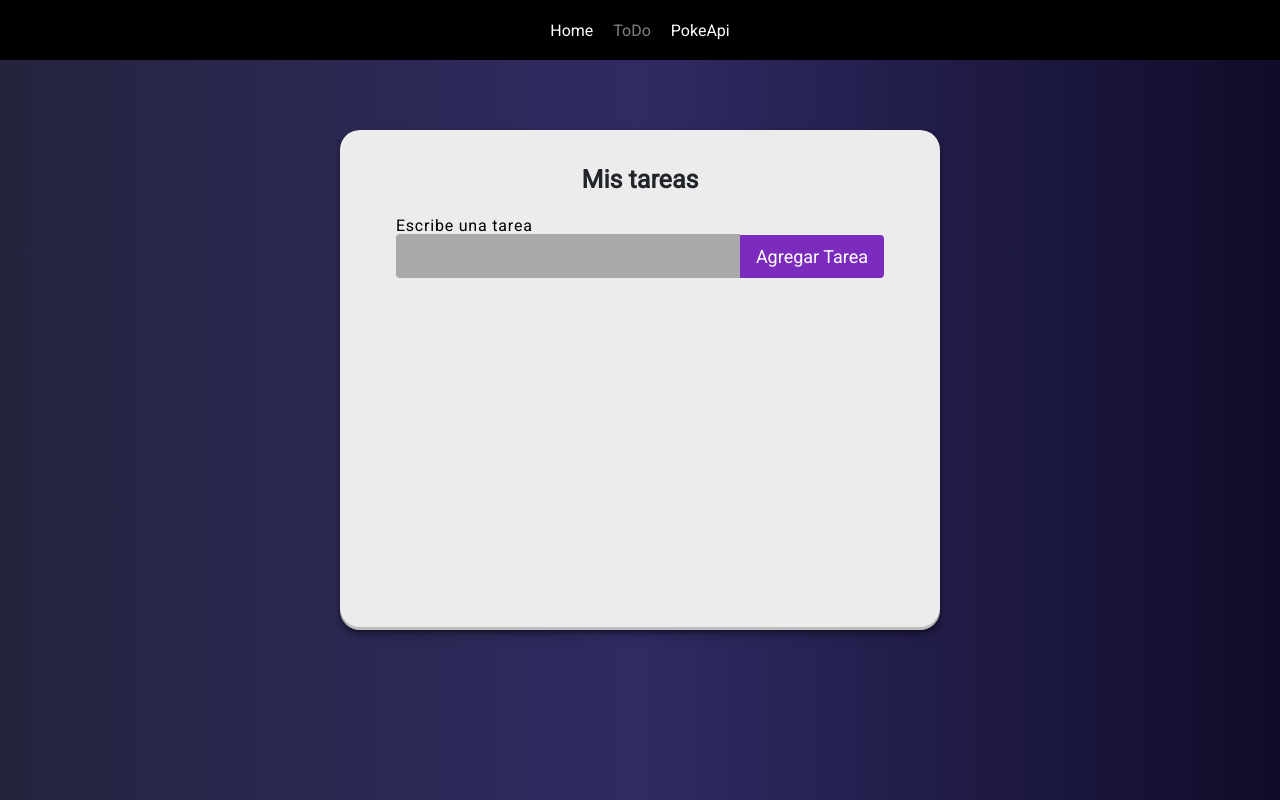
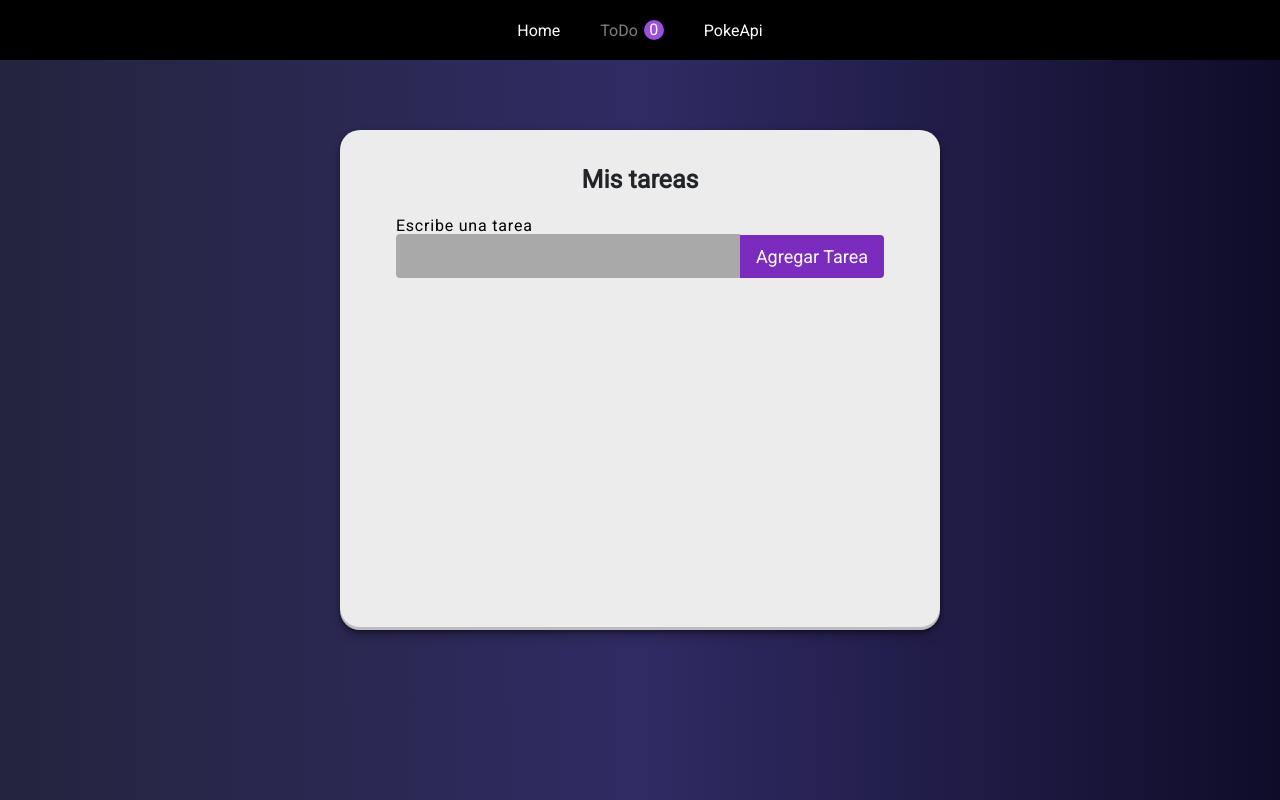
Before and after one commit to LeoPaez/todo-react, a React (Create React App) app: page / in a window 1280 px wide. Built offline with nearby package versions, Linux system fonts and the light colour scheme.

Commit message:
Fix PokeApi y agregado de num de tareas en el nav

```diff
--- a/src/componentes/ListaDeTareas.jsx
+++ b/src/componentes/ListaDeTareas.jsx
@@ -1,22 +1,22 @@
-import React, { useState, useEffect } from "react";
+import React, { useEffect, useContext } from "react";
 import TareaInput from "./TareaInput";
 import Tarea from "./Tarea"
 import "../stylesheets/ListaDeTareas.css";
 import BotonLimpiar from "./BotonLimpiar";
 import { AnimatePresence, Reorder } from "framer-motion";
-import Swal from 'sweetalert2'
+import Swal from "sweetalert2";
+import { TodoContext } from "../contexto/Contexto";
 
 
 const ListaDeTareas = () => {
-  const [tareas, setTareas] = useState([]);
-  // const [existing, setExisting] = useState(false)
+  const {tareas, setTareas} = useContext(TodoContext)
 
   useEffect(() => {
     let data = localStorage.getItem("tareas")
     if (data) {
       setTareas(JSON.parse(data));
     }
-  }, [])
+  }, [setTareas])
 
   useEffect(() => {
     localStorage.setItem("tareas", JSON.stringify(tareas))
--- a/src/componentes/Nav.jsx
+++ b/src/componentes/Nav.jsx
@@ -1,6 +1,7 @@
-import React from 'react'
+import React, { useContext } from 'react'
 import { NavLink, Outlet } from 'react-router-dom'
 import styled from 'styled-components'
+import { TodoContext } from "../contexto/Contexto"
 
 const NavBar = styled.div`
   display: flex;
@@ -8,7 +9,7 @@ const NavBar = styled.div`
   align-items: center;
   background-color: #000;
   height: 60px;
-  gap: 20px;
+  gap: 40px;
 `
 
 const LinkNav = styled(NavLink)`
@@ -17,14 +18,26 @@ const LinkNav = styled(NavLink)`
   &.active {
     color: grey;
   }
+  display: flex;
+  align-items: center;
+`
+const TodoTaskCount = styled.p`
+  margin-left: 6px;
+  background-color: #9d4edd;
+  width: 20px;
+  height: 20px;
+  text-align: center;
+  border-radius: 50%;
+  color: #FFF;
 `
 
 const Nav = () => {
+  const {tareas} = useContext(TodoContext)
   return (
     <>
     <NavBar>
       <LinkNav to="/home">Home</LinkNav>
-      <LinkNav to="/">ToDo</LinkNav>
+      <LinkNav to="/">ToDo <TodoTaskCount>{tareas.length}</TodoTaskCount></LinkNav>
       <LinkNav to="/pokemon">PokeApi</LinkNav>
     </NavBar>
 
--- a/src/componentes/PokemonData.jsx
+++ b/src/componentes/PokemonData.jsx
@@ -2,7 +2,6 @@ import { useState } from 'react';
 import { useQuery } from 'react-query';
 import styled from 'styled-components';
 import "../types.css"
-import Swal from 'sweetalert2'
 
 const Cont = styled.div`
   display: flex;
@@ -12,7 +11,7 @@ const Cont = styled.div`
   height: 60vh;
   gap: 20px;
 `
-const ContSearch = styled.div`
+const ContSearch = styled.form`
   display: flex;
   width: 300px;
   height: 30px;
@@ -95,6 +94,10 @@ const TypeTag = styled.div`
 
 function PokemonData() {
 
+  const onSubmit = (e) => {
+    e.preventDefault()
+  }
+
   const [pokemonName, setPokemonName] = useState('bulbasaur');
 
   const getPokemonName = () => pokemonName;
@@ -118,7 +121,7 @@ function PokemonData() {
 
   return (
     <Cont>
-      <ContSearch>
+      <ContSearch onSubmit={onSubmit}>
         <Input value={pokemonName}  onChange={(event) => setPokemonName(event.target.value)} />
         <Button type="submit" onClick={() => refetch()}>Buscar</Button>
       </ContSearch>
--- /dev/null
+++ b/src/contexto/Contexto.jsx
@@ -0,0 +1,15 @@
+import {React, createContext, useState} from 'react'
+
+export const TodoContext = createContext()
+
+export const TodoProvider = ({ children }) => {
+  const [tareas, setTareas] = useState([])
+
+  return (
+    <TodoContext.Provider
+      value={{ tareas, setTareas }}
+    >
+     {children}
+    </TodoContext.Provider>
+  )
+}
--- a/src/index.js
+++ b/src/index.js
@@ -3,12 +3,15 @@ import ReactDOM from 'react-dom/client';
 import './index.css';
 import App from './App';
 import { QueryClientProvider, QueryClient } from 'react-query';
+import { TodoProvider } from "./contexto/Contexto";
 
 const queryClient = new QueryClient();
 
 const root = ReactDOM.createRoot(document.getElementById('root'));
 root.render(
   <QueryClientProvider client={queryClient}>
-    <App/>
+    <TodoProvider>
+      <App/>
+    </TodoProvider>
   </QueryClientProvider>
 );
```
Also changed, not shown: src/App.jsx (renamed from src/App.js, +6 -5 lines).
